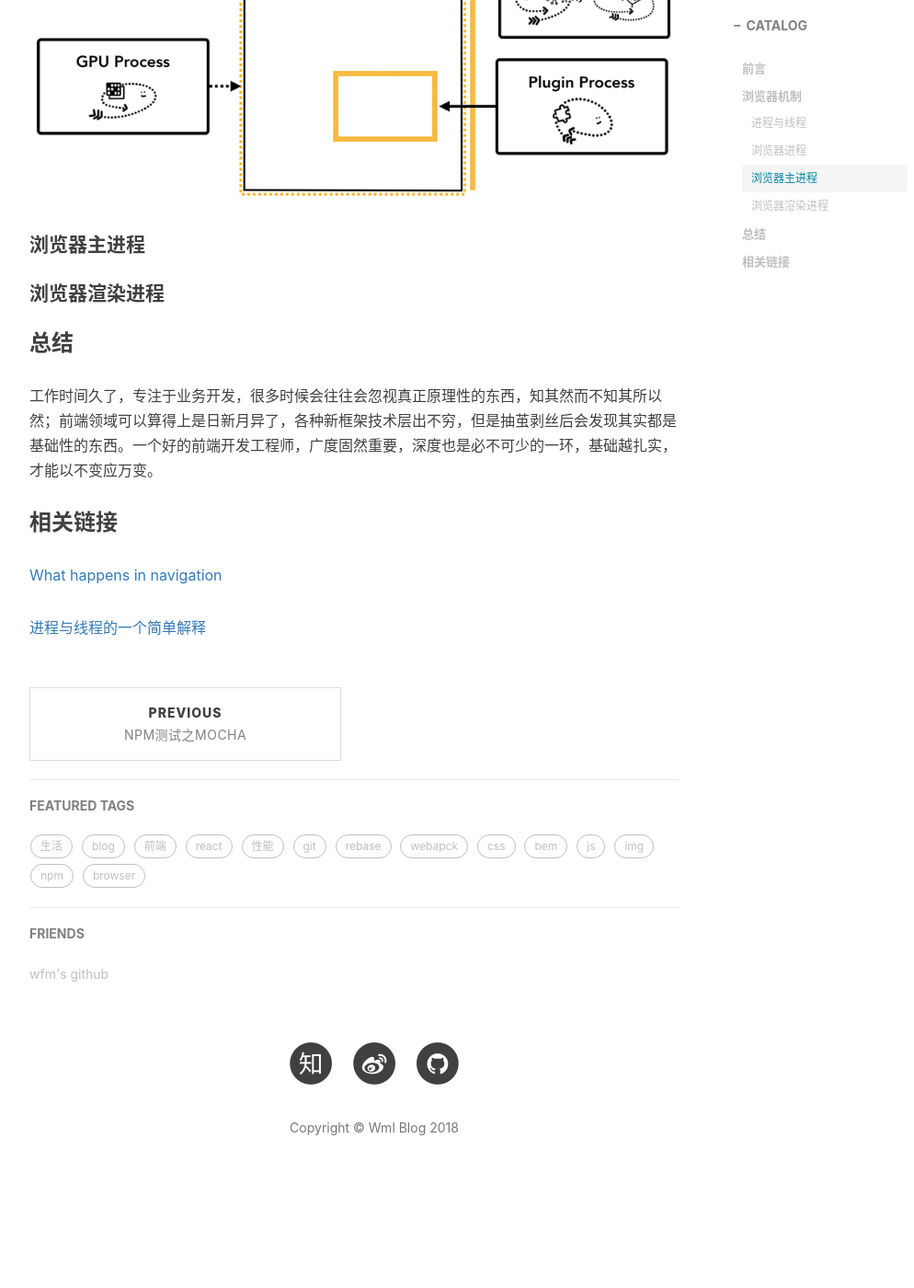
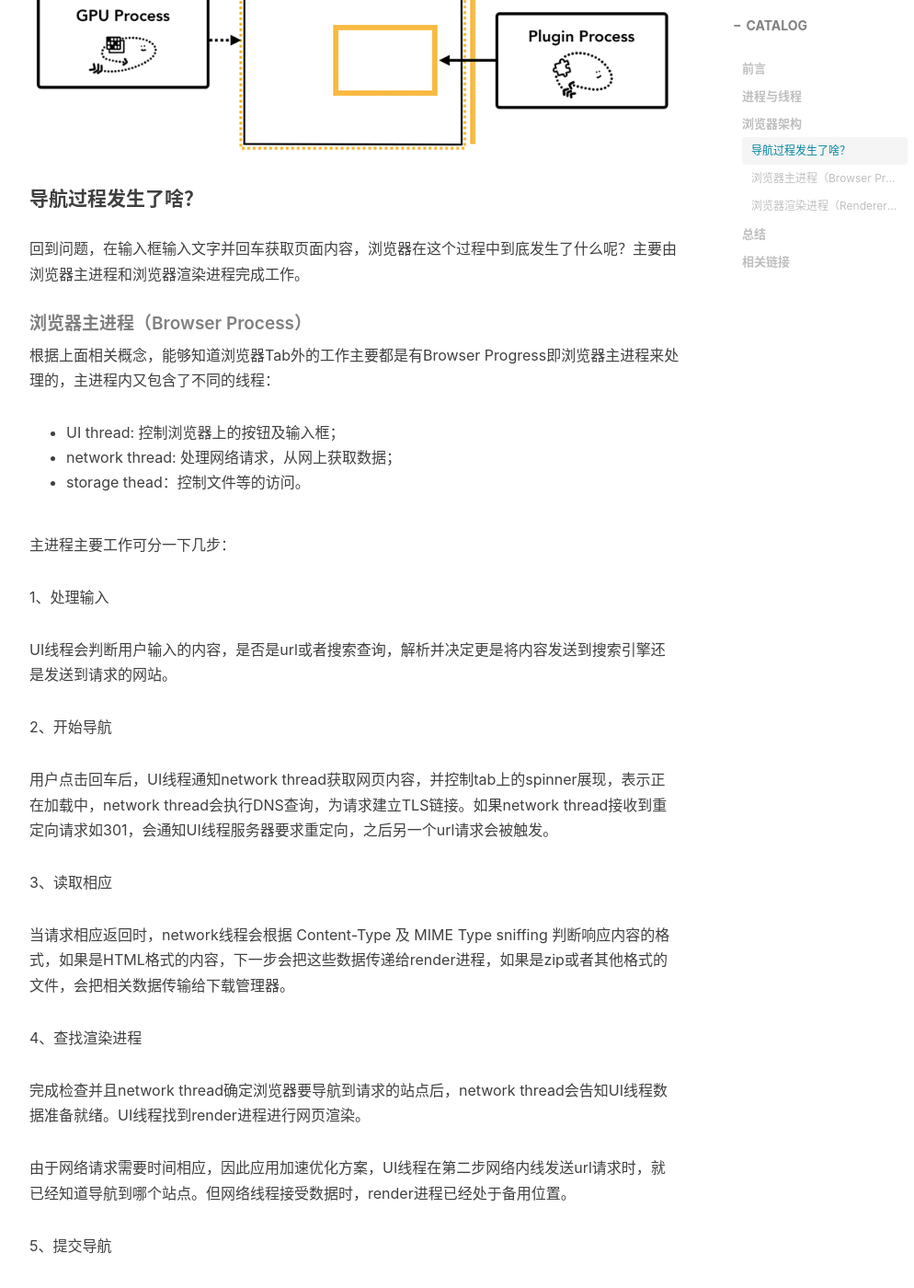
Before and after one commit to wumeilian/wumeilian.github.io, a Jekyll site: the page built from _posts/2018-12-17-browser-input.md, in a window 1280 px wide and 1400 px high, scrolled down 2685 px. Shown: the whole window at 92% size, without its empty margins (233-1227 px from the left). Built offline with Jekyll 4.4.1, drawn with Linux system fonts in a browser that asks for light colours; nearby versions of some CDN libraries; comment, search, counter and statistics services are not loaded; before the commit the page ends 3987 px from its top, so only the background shows below that; some of the changed text lies outside the part shown.

Commit message:
补充浏览器渲染机制文章

```diff
--- a/_posts/2018-12-17-browser-input.md
+++ b/_posts/2018-12-17-browser-input.md
@@ -17,13 +17,11 @@ tags:
 
 而面试中问得最多的也就是浏览器地址栏输入url到页面展示这个过程发生了什么？
 
-要回答这个问题首先得了解浏览器的工作原理。
+查看相关博客文章，加上自己的理解做一番总结如下：
 
-### 浏览器机制
+### 进程与线程
 
-现代操作系统都是支持多任务的，即操作系统可以运行多个任务，比如可以一边浏览器上网，一边听音乐，一边用记事本打字，这就是多任务执行。对操作系统来说，一个任务就是一个进程（process）。进程内又包含一个或者多个线程协同工作。
-
-#### 进程与线程
+现代操作系统都是支持多任务的，即操作系统可以运行多个任务，比如可以一边浏览器上网，一边听音乐，一边用记事本打字，这就是多任务执行。对操作系统来说，一个任务就是一个进程（process）。进程内又包含一个或者多个线程（thread）协同工作。
 
 进程是cpu资源分配的最小单位，是能有用资源和独立运行的最小单位；
 
@@ -39,7 +37,7 @@ tags:
 
 工人共享空间，即线程之间共享内存空间辅助工作。
 
-#### 浏览器进程
+### 浏览器架构
 
 以Chrome浏览器为例，Chrome采用多进程架构。浏览器每开一个标签页就相当于创建了一个独立的浏览器进程，可通过浏览器自带任务管理器查看进程：
 
@@ -63,13 +61,74 @@ tags:
 
 4、GPU Process（GPU进程）
 
-* 负责处理 GPU 相关的任务
+* 负责处理 GPU 相关的任务，最多一个，用于3D绘制。
 
 ![progress](/img/browser/3.png)
 
-#### 浏览器主进程
+#### 导航过程发生了啥？
 
-#### 浏览器渲染进程
+回到问题，在输入框输入文字并回车获取页面内容，浏览器在这个过程中到底发生了什么呢？主要由浏览器主进程和浏览器渲染进程完成工作。
+
+##### 浏览器主进程（Browser Process）
+
+根据上面相关概念，能够知道浏览器Tab外的工作主要都是有Browser Progress即浏览器主进程来处理的，主进程内又包含了不同的线程：
+
+* UI thread: 控制浏览器上的按钮及输入框；
+* network thread: 处理网络请求，从网上获取数据；
+* storage thead：控制文件等的访问。
+
+主进程主要工作可分一下几步：
+
+1、处理输入
+
+UI线程会判断用户输入的内容，是否是url或者搜索查询，解析并决定更是将内容发送到搜索引擎还是发送到请求的网站。
+
+2、开始导航
+
+用户点击回车后，UI线程通知network thread获取网页内容，并控制tab上的spinner展现，表示正在加载中，network thread会执行DNS查询，为请求建立TLS链接。如果network thread接收到重 定向请求如301，会通知UI线程服务器要求重定向，之后另一个url请求会被触发。
+
+3、读取相应
+
+当请求相应返回时，network线程会根据 Content-Type 及 MIME Type sniffing 判断响应内容的格式，如果是HTML格式的内容，下一步会把这些数据传递给render进程，如果是zip或者其他格式的文件，会把相关数据传输给下载管理器。
+
+4、查找渲染进程
+
+完成检查并且network thread确定浏览器要导航到请求的站点后，network thread会告知UI线程数据准备就绪。UI线程找到render进程进行网页渲染。
+
+由于网络请求需要时间相应，因此应用加速优化方案，UI线程在第二步网络内线发送url请求时，就已经知道导航到哪个站点。但网络线程接受数据时，render进程已经处于备用位置。
+
+5、提交导航
+
+渲染经常准备就绪后，IPC将数据从browser process发送到render process。一旦browser process听到确认提交已在render process中发生，导航就完成了，文档加载阶段就开始了。
+
+![render](/img/browser/4.png)
+
+##### 浏览器渲染进程（Renderer Process）
+
+浏览器内核，即浏览器渲染进程（Renderer Process），页面的渲染，js执行，事件循环等都在这一进程中进行。该进程下有多个线程，主要为：
+
+* 图形用户界面GUI渲染线程：
+  * 负责界面渲染，包括解析HTML、CSS、构建DOM树，Render树、布局与绘制等；
+  * 界面需要重绘（repaint)或者由于某种操作需要回流（reflow）时，会执行该线程。
+* js引擎线程：
+  * js内核，负责执行JavaScript脚本；
+  * 等待任务队列到来加以处理，浏览器只有一个JS引擎在运行js程序
+* 事件触发线程：
+  * 事件触发归属浏览器，而不是js引擎，用来控制时间循环
+  * js引擎执行setTImeout（或者鼠标点击，ajax异步请求等）会将任务添加到事件线程中；
+  * 当对应事件符合触发条件时，该线程会把时间添加到待处理队列的队尾，等js引擎空闲时执行；
+  * js引擎是单线程，所以任务队列时间得等待js引擎空闲时处理。
+* 定时器触发线程：
+  * setInterval与setTimeout所在线程
+  * 定时计时器并不是由JS引擎计时的，JS引擎是单线程的，如果JS引擎处于堵塞状态，会影响到计时的准确性
+  * 当计时完成被触发，事件会被添加到事件队列，等待JS引擎空闲了执行
+* 异步HTTP请求线程
+  * 在XMLHttpRequest在连接后新启动的一个线程；
+  * 线程如检测到请求状态变更，设有回调函数会把该函数添加到事件队列等待js引擎执行
+
+> If the currently running task is a task that was created by the setTimeout() method, and timeout is less than 4, then increase timeout to 4.
+
+![render](/img/browser/5.jpg)
 
 ### 总结
 
```
Also changed, not shown: img/browser/4.png (added), img/browser/5.jpg (added).
